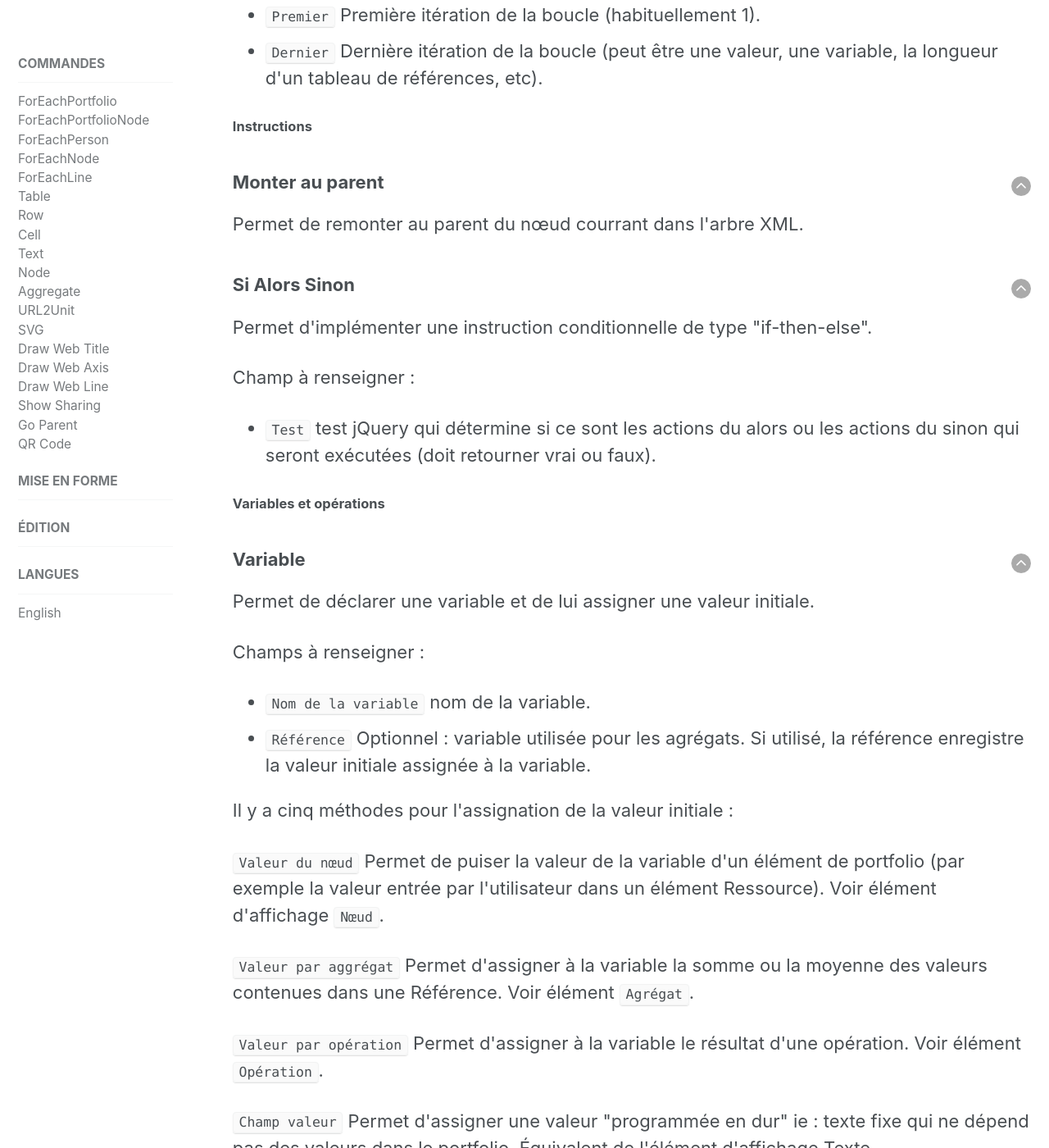
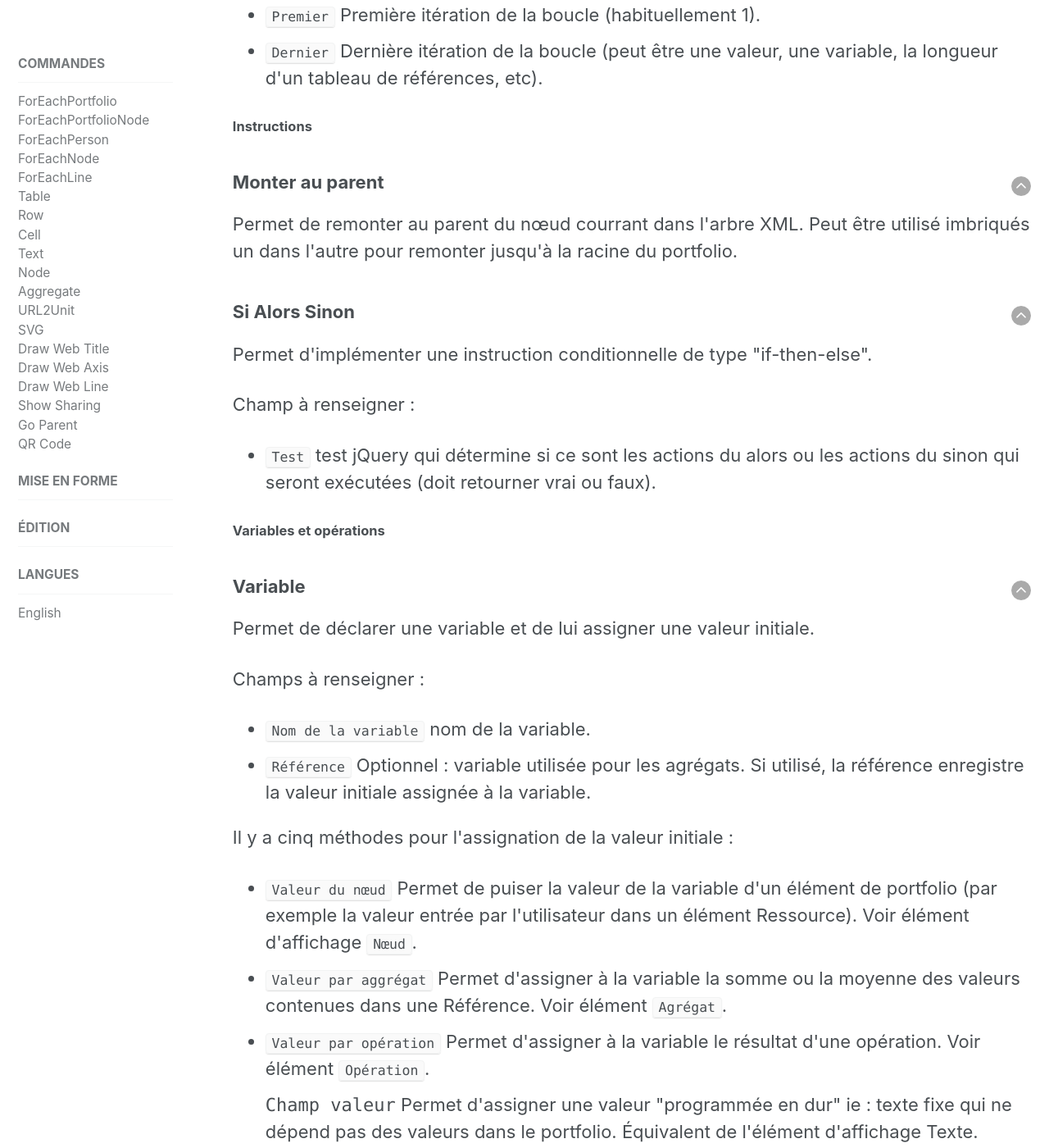
Before and after one commit to karutaproject/karuta-frontend-documentation, a Jekyll site: the page built from _pages/report_fr.html, in a window 1280 px wide and 1400 px high, scrolled down 11594 px. Shown: the whole window at 82% size. Built offline with Jekyll 4.4.1, drawn with Linux system fonts in a browser that asks for light colours; some of the changed text lies outside the part shown.

Commit message:
corrections

```diff
--- a/_pages/report_fr.html
+++ b/_pages/report_fr.html
@@ -565,7 +565,10 @@ sidebar:
 <article>
 	<a style='float:right' href='#top'><img src='../assets/img/arrow-up.png'/></a>
 	<h3 id='go-parent'>Monter au parent</h3>
-	<p>Permet de remonter au parent du nœud courrant dans l'arbre XML.</p>
+	<p>
+		Permet de remonter au parent du nœud courrant dans l'arbre XML. Peut être utilisé imbriqués un dans l'autre
+		pour remonter jusqu'à la racine du portfolio.
+	</p>
 </article>
 
 <article>
@@ -597,34 +600,24 @@ sidebar:
 		</li>
 	</ul>
 	<p>Il y a cinq méthodes pour l'assignation de la valeur initiale&nbsp;:</p>
-	<p>
-		<code>Valeur du nœud</code> Permet de puiser la valeur de la variable d'un élément de portfolio (par exemple la valeur
-		entrée par l'utilisateur dans un élément Ressource). Voir élément d'affichage <code><a href='#node'>Nœud</a></code>.
-	</p>
-	<p>
-		<code>Valeur par aggrégat</code> Permet d'assigner à la variable la somme ou la moyenne des valeurs contenues dans
-		une Référence. Voir élément <code><a href='#aggregate'>Agrégat</a></code>.
-	</p>
-	<p>
-		<code>Valeur par opération</code> Permet d'assigner à la variable le résultat d'une opération.
-		Voir élément <code><a href='#operation'>Opération</a></code>.
-	</p>
-	<p>
-		<code>Champ valeur</code> Permet d'assigner une valeur "programmée en dur" ie&nbsp;: texte fixe qui ne dépend pas des
-		valeurs dans le portfolio. Équivalent de l'élément d'affichage Texte.
-	</p>
-	<p>Champ à renseigner&nbsp;:</p>
 	<ul>
 		<li>
-			<code>Valeur</code> valeur à assigner à la variable.
+			<code>Valeur du nœud</code> Permet de puiser la valeur de la variable d'un élément de portfolio (par exemple la valeur
+			entrée par l'utilisateur dans un élément Ressource). Voir élément d'affichage <code><a href='#node'>Nœud</a></code>.
 		</li>
-	</ul>
-	<p><code>Autre variable</code> Permet d'assigner la valeur d'une autre variable.</p>
-	<p>Champ à renseigner&nbsp;:</p>
-	<ul>
 		<li>
-			<code>Autre variable</code> nom de l'autre variable.
+			<code>Valeur par aggrégat</code> Permet d'assigner à la variable la somme ou la moyenne des valeurs contenues dans
+			une Référence. Voir élément <code><a href='#aggregate'>Agrégat</a></code>.
 		</li>
+		<li>
+			<code>Valeur par opération</code> Permet d'assigner à la variable le résultat d'une opération.
+			Voir élément <code><a href='#operation'>Opération</a></code>.
+		</li>
+			<code>Champ valeur</code> Permet d'assigner une valeur "programmée en dur" ie&nbsp;: texte fixe qui ne dépend pas des
+			valeurs dans le portfolio. Équivalent de l'élément d'affichage Texte.
+		<li>
+		</li>
+		<li><p><code>Autre variable</code> Permet d'assigner la valeur d'une autre variable.</p></li>
 	</ul>
 </article>
 
```
